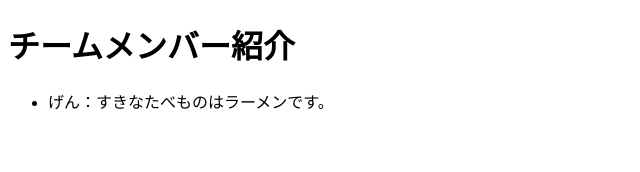
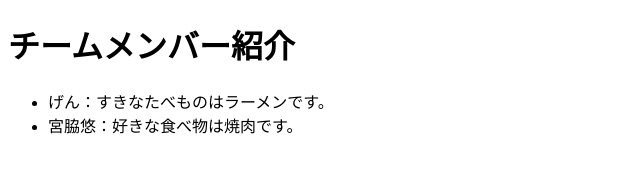
Before and after one commit to 2401387p01/kadai03, a plain HTML site: page index.html in a window 1280 px wide. Shown: the whole page, without its empty margins (0-640 px from the left). Drawn offline with Linux system fonts and the light colour scheme.

Commit message:
宮脇　自己紹介を追加しました。
自己紹介を追加しました。

```diff
--- a/index.html
+++ b/index.html
@@ -9,6 +9,7 @@
     <h1>チームメンバー紹介</h1>
     <ul>
         <li>げん：すきなたべものはラーメンです。</li>
+        <li>宮脇悠：好きな食べ物は焼肉です。</li>
     </ul>
 </body>
 </html>
```
